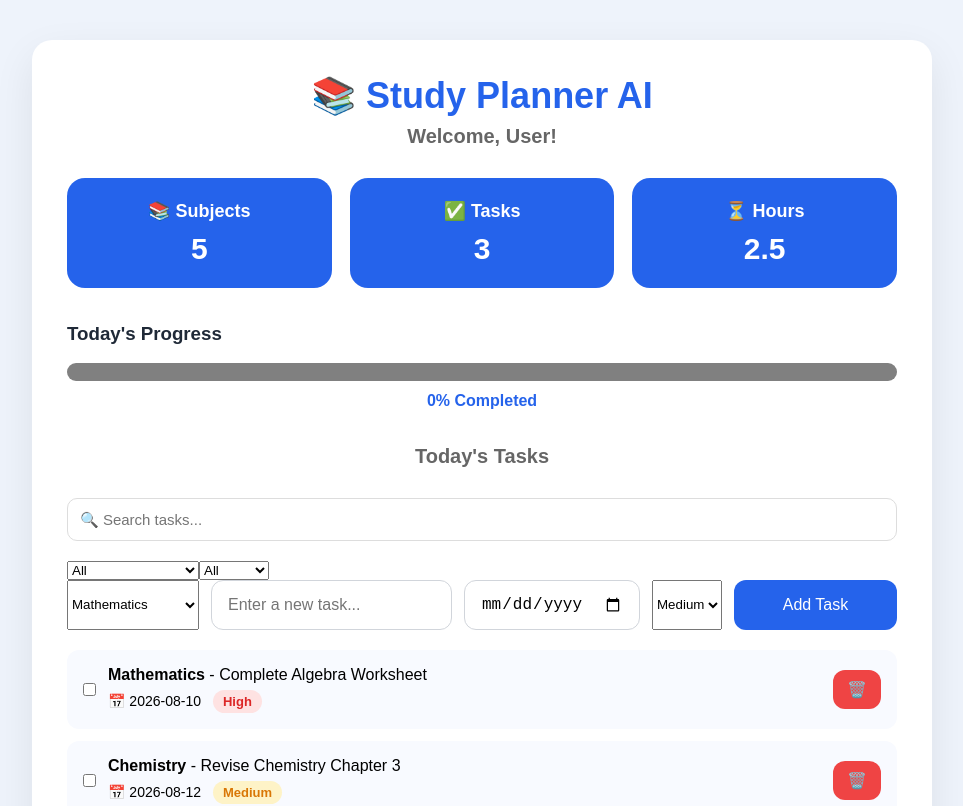
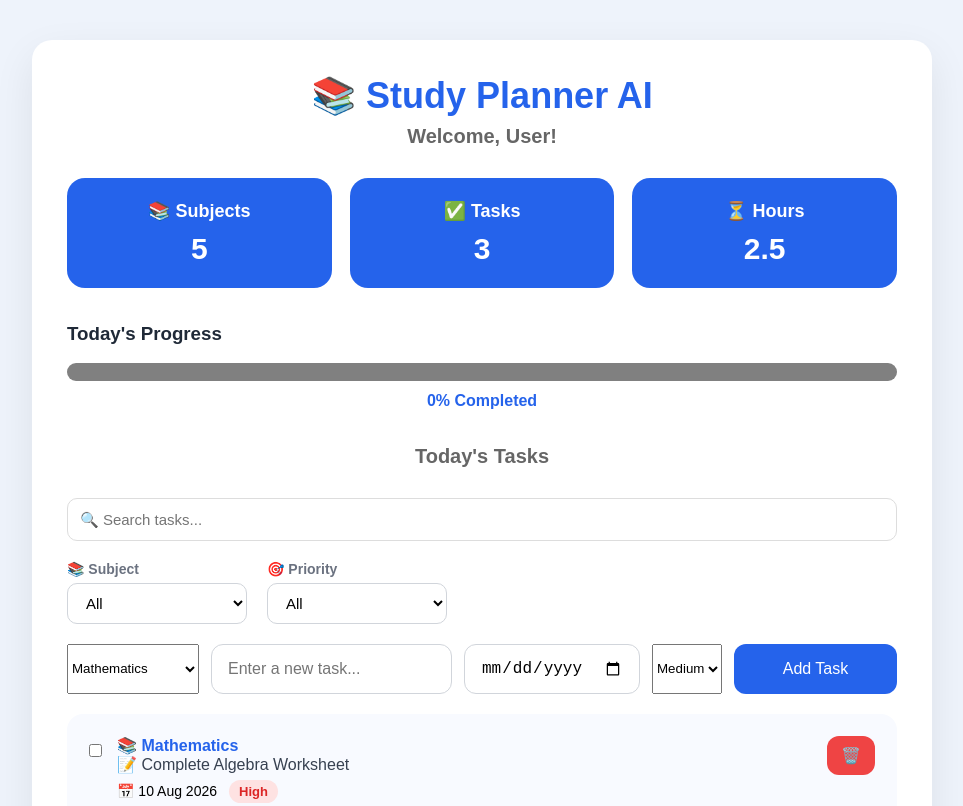
Before and after one commit to lenovosamarsakshi-droid/ai-study-planner, a React (Vite) app: page / in a window 1280 px wide. Shown: the top 806 px of the page, without its empty margins (158-1121 px from the left). Built offline with nearby package versions, Linux system fonts and the light colour scheme.

Commit message:
Improved task UI with filters and polished layout

```diff
--- a/src/components/TaskSection.jsx
+++ b/src/components/TaskSection.jsx
@@ -95,35 +95,42 @@ const [search, setSearch] = useState("");
   />
 </div>
 
-<div className="filters"></div>
+<div className="filters">
 
-<div className="filters">
+  <div className="filter-group">
+    <label>📚 Subject</label>
 
     <select
       value={filterSubject}
       onChange={(e) => setFilterSubject(e.target.value)}
     >
-    <option>All</option>
-    <option>Mathematics</option>
-    <option>Physics</option>
-    <option>Chemistry</option>
-    <option>English</option>
-    <option>Computer Science</option>
+      <option value="All">All</option>
+      <option value="Mathematics">Mathematics</option>
+      <option value="Physics">Physics</option>
+      <option value="Chemistry">Chemistry</option>
+      <option value="English">English</option>
+      <option value="Computer Science">Computer Science</option>
     </select>
+  </div>
+
+  <div className="filter-group">
+    <label>🎯 Priority</label>
 
     <select
       value={filterPriority}
       onChange={(e) => setFilterPriority(e.target.value)}
     >
-    <option>All</option>
-    <option>High</option>
-    <option>Medium</option>
-    <option>Low</option>
+      <option value="All">All</option>
+      <option value="High">High</option>
+      <option value="Medium">Medium</option>
+      <option value="Low">Low</option>
     </select>
+  </div>
 
 </div>
 
 <div className="task-input">
+
   <select
     value={subject}
     onChange={(e) => setSubject(e.target.value)}
@@ -134,17 +141,20 @@ const [search, setSearch] = useState("");
     <option>English</option>
     <option>Computer Science</option>
   </select>
+
   <input
     type="text"
     placeholder="Enter a new task..."
     value={task}
     onChange={(e) => setTask(e.target.value)}
   />
+
   <input
     type="date"
     value={dueDate}
     onChange={(e) => setDueDate(e.target.value)}
   />
+
   <select
     value={priority}
     onChange={(e) => setPriority(e.target.value)}
@@ -157,6 +167,7 @@ const [search, setSearch] = useState("");
   <button onClick={addTask}>
     Add Task
   </button>
+
 </div>
 
       {tasks.length === 0 ? (
@@ -190,18 +201,32 @@ const [search, setSearch] = useState("");
             onChange={() => toggleTask(index)}
           />
 
-          <span
-  className={item.completed ? "completed-task" : ""}
->
-  <strong>{item.subject}</strong> - {item.task}
-  <br />
+          <div className={item.completed ? "completed-task" : ""}>
+
+  <h4 className="task-subject">
+  📚 {item.subject}
+</h4>
+
+ <p className="task-name">
+  📝 {item.task}
+</p>
+
   <div className="task-details">
-  <span>📅 {item.dueDate}</span>
+    <span>
+      📅{" "}
+      {new Date(item.dueDate).toLocaleDateString("en-GB", {
+        day: "numeric",
+        month: "short",
+        year: "numeric",
+      })}
+    </span>
+
     <span className={`priority ${item.priority.toLowerCase()}`}>
       {item.priority}
     </span>
   </div>
-</span>
+
+</div>
         </div>
 
         <button
--- a/src/index.css
+++ b/src/index.css
@@ -137,11 +137,16 @@ progress{
 .task-item{
   display:flex;
   justify-content:space-between;
-  align-items:center;
+  align-items:flex-start;
   background:#f8faff;
-  padding:16px;
-  border-radius:12px;
-  margin-bottom:12px;
+  padding:22px;
+  border-radius:16px;
+  margin-bottom:18px;
+  transition:.25s ease;
+}
+.task-item:hover{
+  transform:translateY(-3px);
+  box-shadow:0 10px 25px rgba(37,99,235,.08);
 }
 
 .task-left{
@@ -249,3 +254,78 @@ h1{
   border-radius: 10px;
   font-size: 15px;
 }
+.completed-task h4 {
+  margin: 0;
+  font-size: 20px;
+}
+
+.completed-task p {
+  margin: 8px 0;
+  font-size: 16px;
+}
+
+.task-left {
+  display: flex;
+  align-items: flex-start;
+  gap: 15px;
+}
+
+.task-left input[type="checkbox"] {
+  margin-top: 8px;
+}
+.task-subject {
+  color: #2563eb;
+  font-weight: 700;
+}
+
+.task-name {
+  color: #374151;
+}
+.filters {
+  display: flex;
+  gap: 15px;
+  margin-bottom: 20px;
+  align-items: center;
+  flex-wrap: wrap;
+}
+
+.filters select {
+  padding: 10px 14px;
+  border: 1px solid #d1d5db;
+  border-radius: 10px;
+  font-size: 15px;
+  min-width: 180px;
+}
+.filters {
+  display: flex;
+  gap: 20px;
+  margin-bottom: 20px;
+  align-items: end;
+  flex-wrap: wrap;
+}
+
+.filter-group {
+  display: flex;
+  flex-direction: column;
+  gap: 6px;
+}
+
+.filter-group label {
+  font-size: 14px;
+  font-weight: 600;
+  color: #6b7280;
+}
+
+.filter-group select {
+  width: 180px;
+  padding: 10px 14px;
+  border: 1px solid #d1d5db;
+  border-radius: 10px;
+  font-size: 15px;
+  background: white;
+}
+
+.filter-group select:focus {
+  outline: none;
+  border-color: #2563eb;
+}
```
Lines whose indentation alone changed are shown as unchanged.
